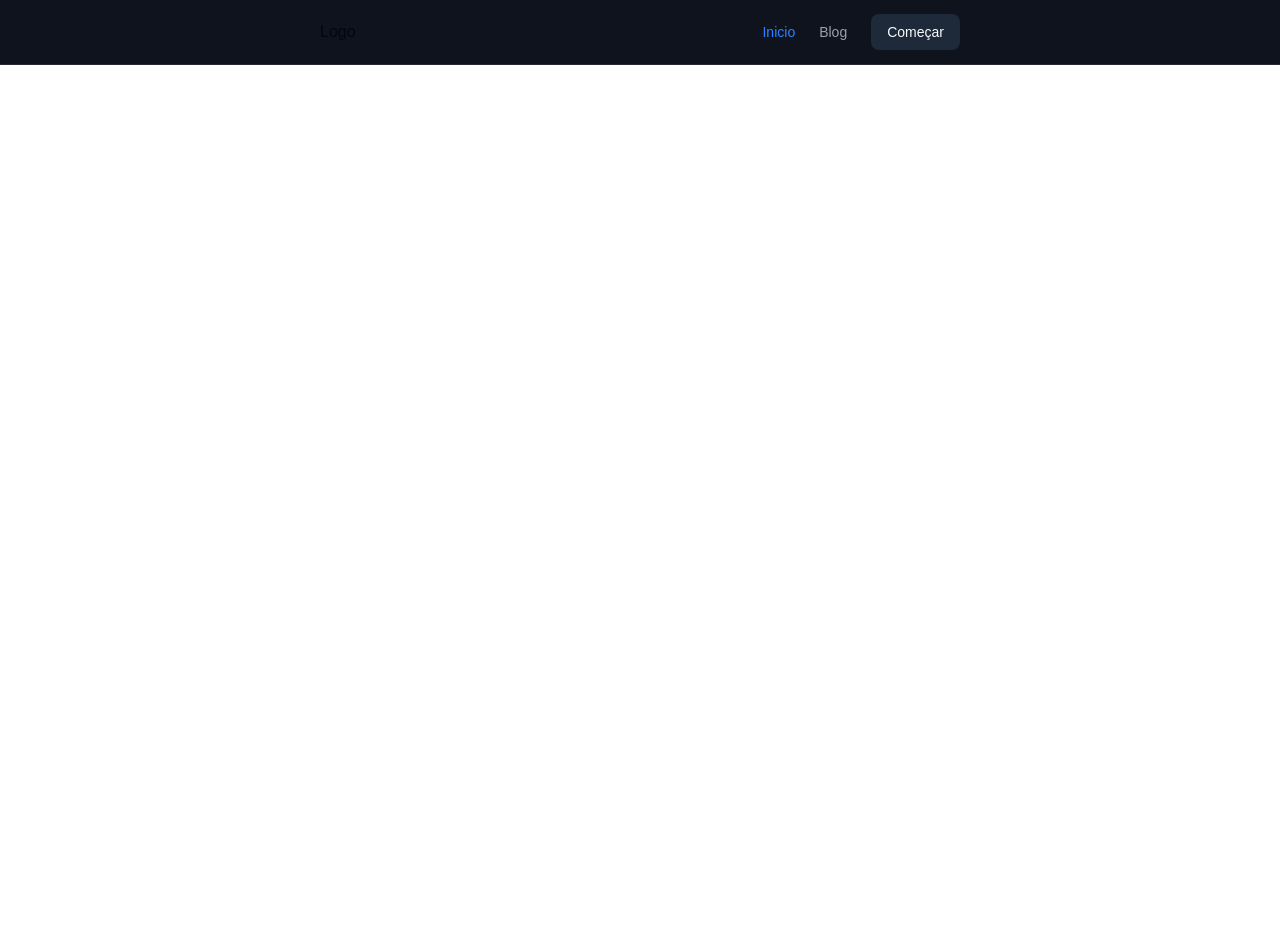
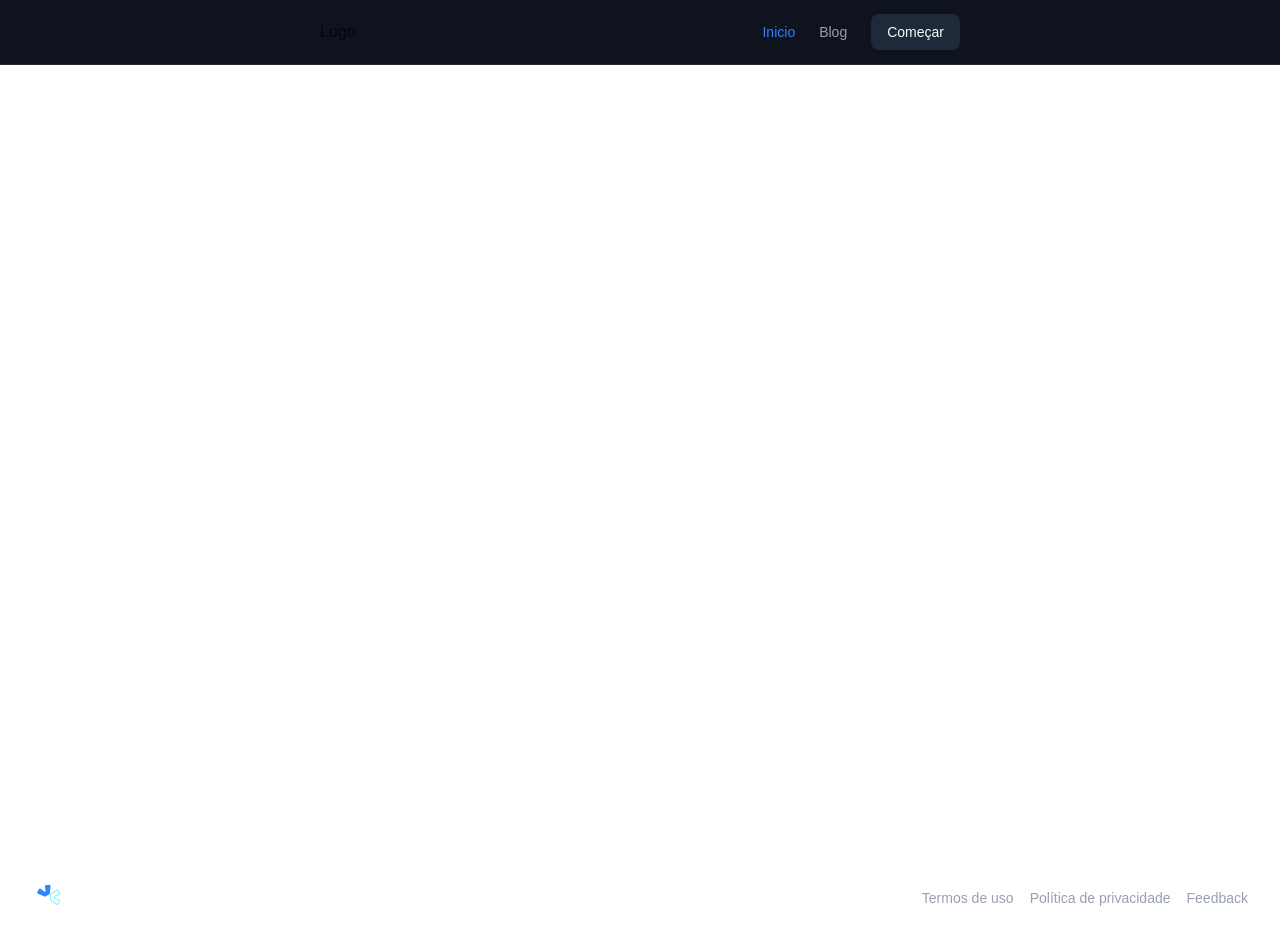
Before and after one commit to PietroKucharski/landing-page-nextjs, a Next.js app: page / in a window 1280 px wide. Before the commit the page ends 848 px from the top, so only its background shows below. Built offline with nearby package versions, Linux system fonts and the light colour scheme.

Commit message:
feat: add and style footer component

```diff
--- /dev/null
+++ b/src/components/footer/footer.tsx
@@ -0,0 +1,22 @@
+import Image from "next/image";
+import Link from "next/link";
+
+export const Footer = () => {
+  return (
+    <footer className="border-t border-white/10">
+      <div className="mx-auto max-w-7xl px-4 sm:px-6 lg:px-8">
+        <div className="flex justify-between md:flex-row gap-8 py-8">
+          <Link href='/'>
+            <Image src="/logo.png" width={116} height={32} alt="Logo site"/>
+          </Link>
+
+          <nav className="flex flex-col md:flex-row items-center gap-4 text-sm text-muted-foreground">
+            <Link href='/termos-de-uso' className="hover:text-primary">Termos de uso</Link>
+            <Link href='/politica-de-privacidade' className="hover:text-primary">Política de privacidade</Link>
+            <Link href='/feedback' className="hover:text-primary">Feedback</Link>
+          </nav>
+        </div>
+      </div>
+    </footer>
+  );
+};
--- a/src/components/header/header.tsx
+++ b/src/components/header/header.tsx
@@ -1,12 +1,8 @@
 import Link from "next/link";
 import { Button } from "../ui/button";
-import { useRouter } from "next/router";
-import { cn } from "@/lib/utils";
 import ActiveLink from "../active-link/active-link";
 
 export const Header = () => {
-  const router = useRouter();
-
   return (
     <header
       className="fixed top-0 z-50 w-full border-b border-white/10 bg-background/95 backdrop-blur
--- a/src/components/layout/layout.tsx
+++ b/src/components/layout/layout.tsx
@@ -1,13 +1,16 @@
+import { Footer } from "../footer/footer";
 import { Header } from "../header/header";
 
 type LayoutProps = {
   children: React.ReactNode;
 };
+
 export const Layout = ({ children }: LayoutProps) => {
   return (
     <div className="relative flex min-h-screen flex-col dark">
       <Header />
       <main className="flex-1 flex flex-col mb-12">{children}</main>
+      <Footer/>
     </div>
   );
 };
--- a/src/pages/_app.tsx
+++ b/src/pages/_app.tsx
@@ -2,6 +2,7 @@ import { Layout } from "@/components/layout/layout";
 import "@/styles/globals.css";
 import type { AppProps } from "next/app";
 
+// Wrapper para todos os componentes. Executado tanto em client quanto server side
 export default function App({ Component, pageProps }: AppProps) {
   return (
     <Layout>
```
Also changed, not shown: public/logo.png (added).
